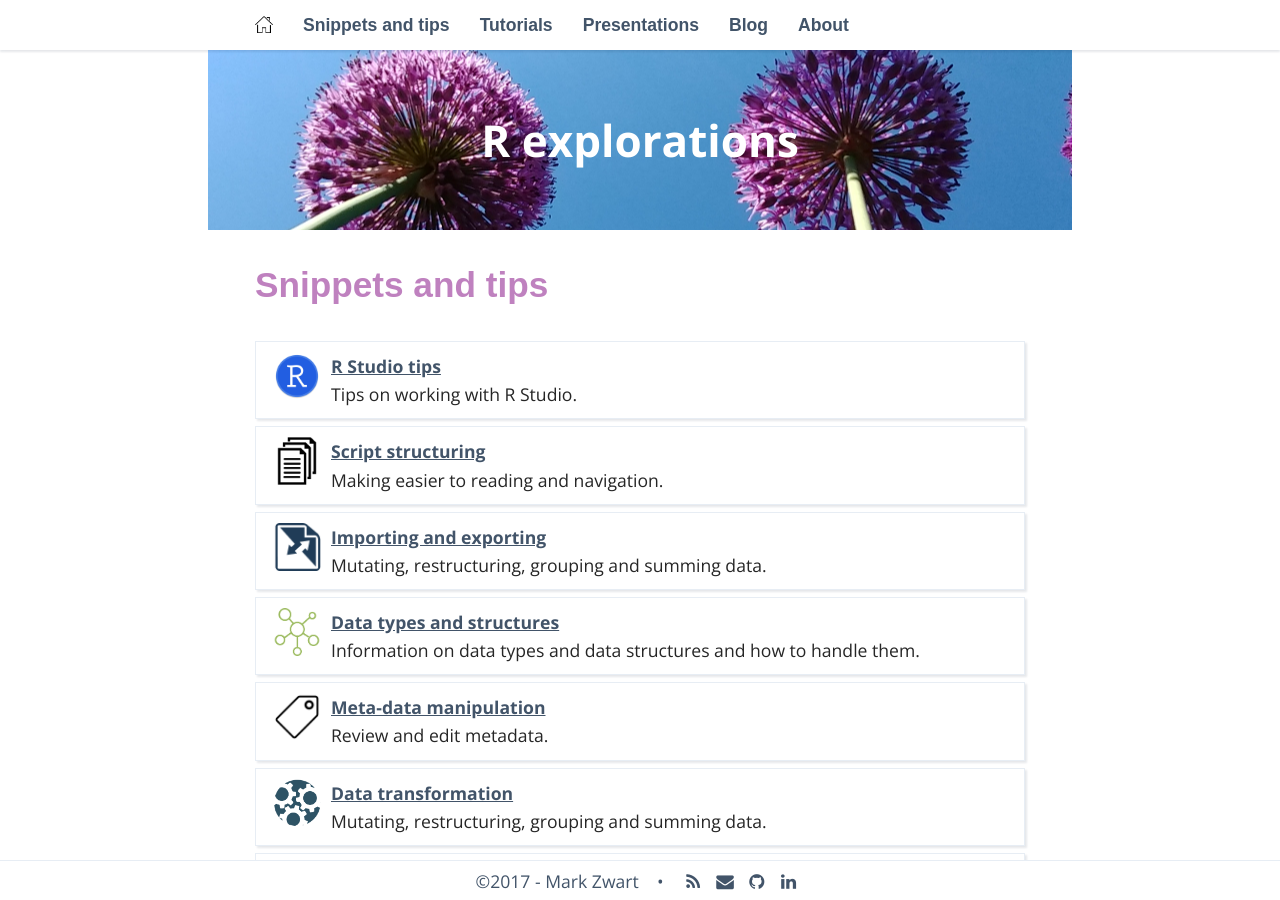
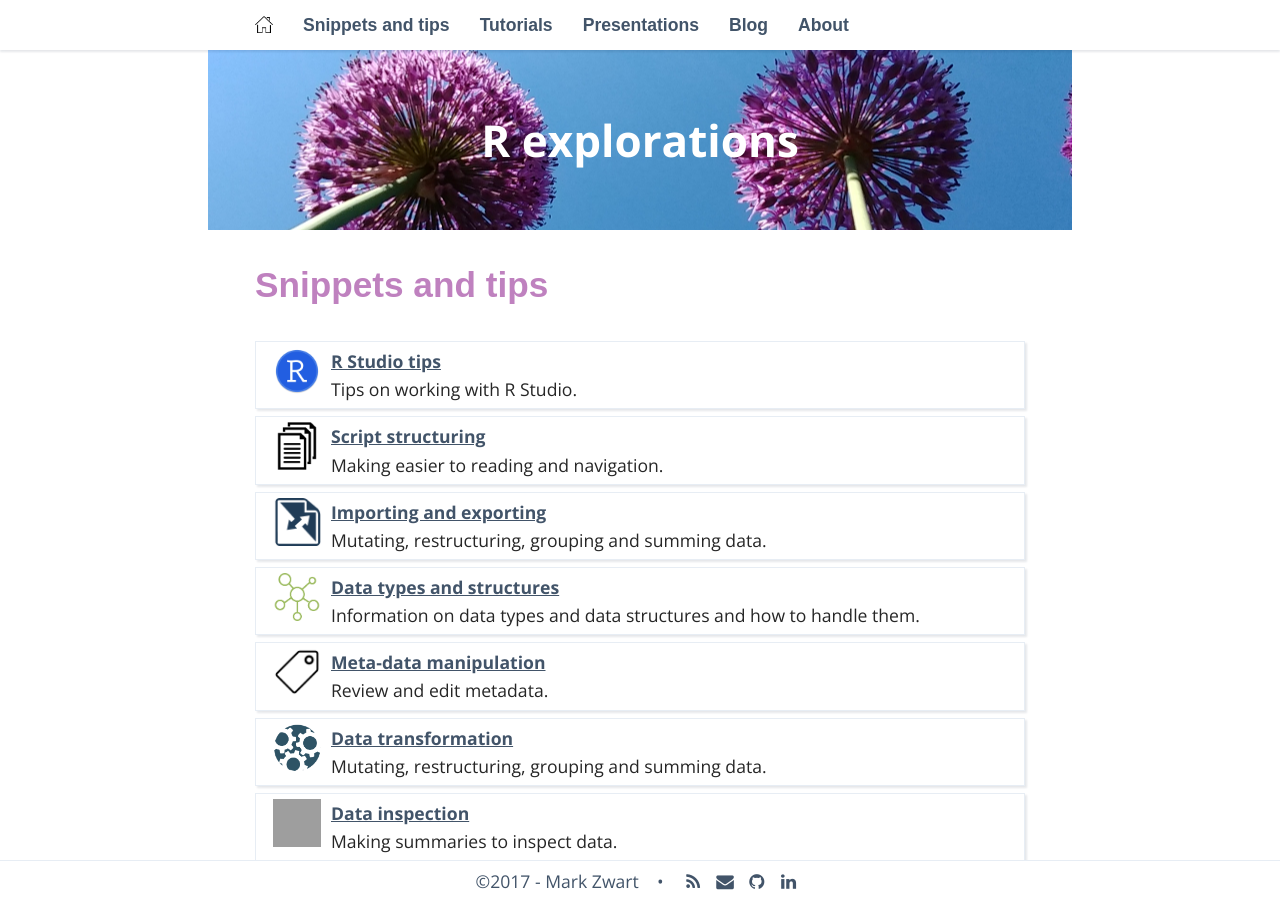
Before and after one commit to mark-me/mark-me.github.io, a Jekyll site: the page built from _pages/01-snippets-and-tips.md, in a window 1280 px wide and 900 px high. Built offline with Jekyll 4.4.1, drawn with Linux system fonts in a browser that asks for light colours; nearby versions of some CDN libraries; some web fonts are replaced; comment, search, counter and statistics services are not loaded; grey boxes are pictures that could not be loaded.

Commit message:
Update _layout.scss

```diff
--- a/_sass/_layout.scss
+++ b/_sass/_layout.scss
@@ -98,15 +98,8 @@ blogtext{
 .boxed_page {
   border: 1px solid $light;
   box-shadow: 2px 2px 2px RGBA(4, 25, 54, .1);
-  padding: 10px 7px;
+  padding: 5px 7px;
   margin-top: 7px;
-}
-#left_page {
-  width: 50%;
-  float: left;
-}
-#right_page {
-  margin-left: 50%;
 }
 
 /**
```
